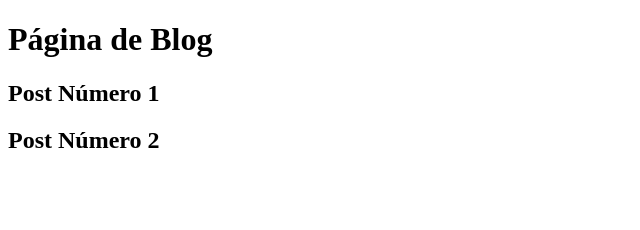
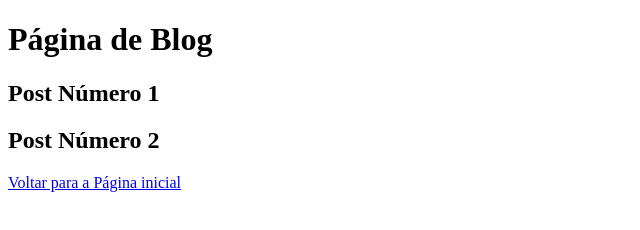
Before and after one commit to Rcoutoadm/aulagithub, a plain HTML site: page Blog.html in a window 1280 px wide. Shown: the whole page, without its empty margins (0-640 px from the left). Drawn offline with Linux system fonts and the light colour scheme.

Commit message:
Update 2 da Página de Blog e Index

```diff
--- a/Blog.html
+++ b/Blog.html
@@ -10,5 +10,6 @@
     <h1>Página de Blog</h1>
     <h2>Post Número 1</h2>
     <h2>Post Número 2</h2>
+    <a href="Index.html">Voltar para a Página inicial</a>
 </body>
 </html>
```
